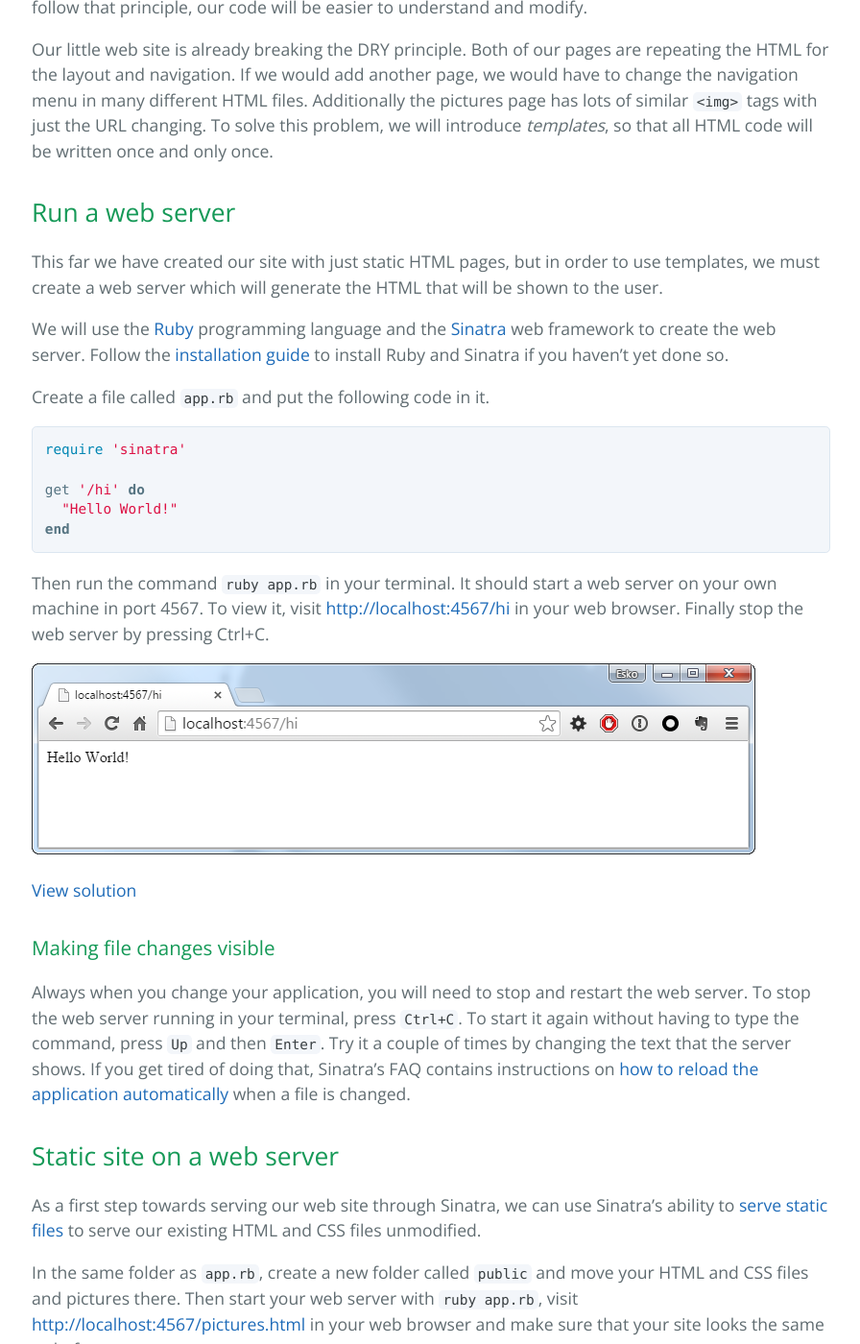
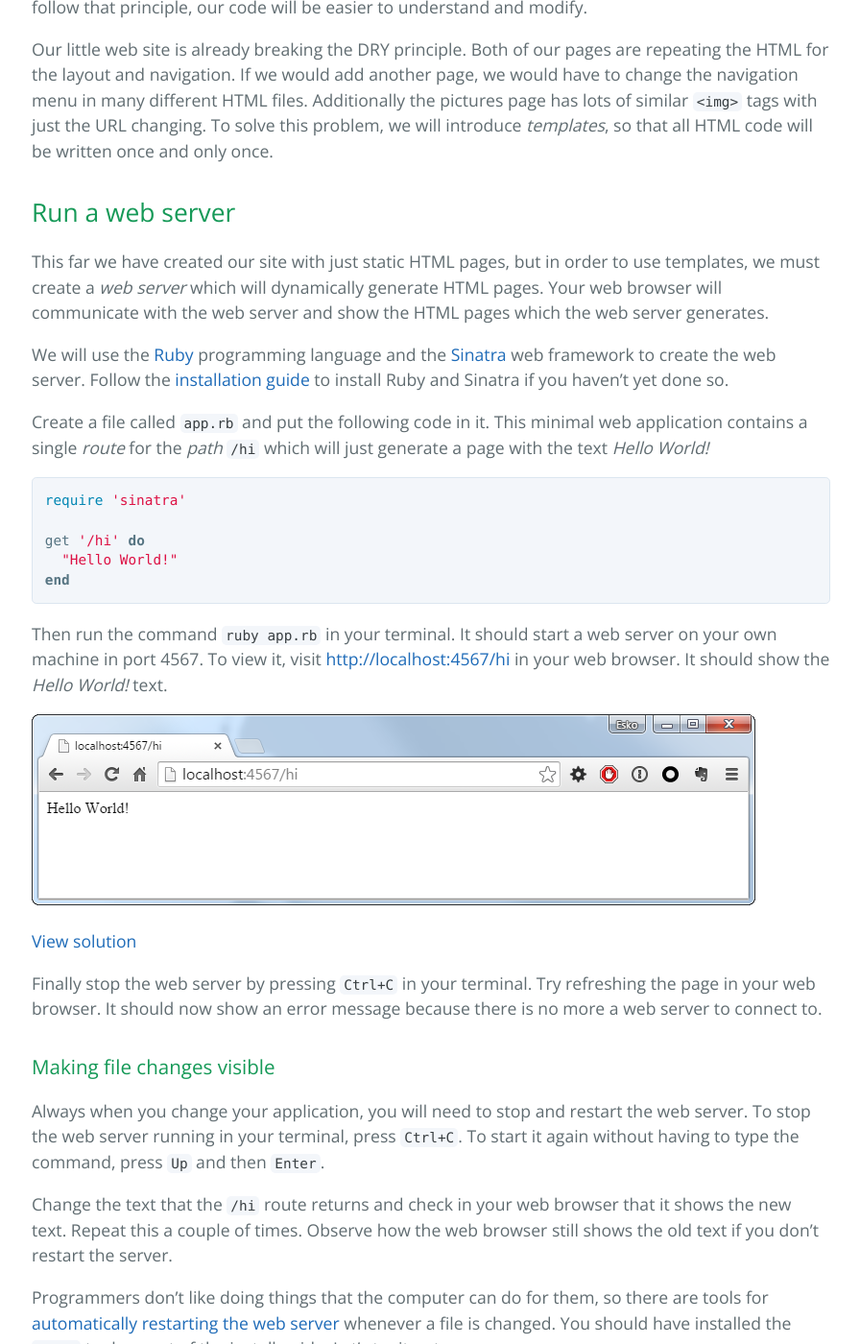
Before and after one commit to luontola/web-intro, a Jekyll site: the page built from templates.md, in a window 1280 px wide and 1400 px high, scrolled down 1862 px. Shown: the whole window at 96% size, without its empty margins (191-1087 px from the left). Built offline with Jekyll 4.4.1, drawn with Linux system fonts in a browser that asks for light colours; Markdown is read by kramdown in place of the engine named in the settings; some of the changed text lies outside the part shown.

Commit message:
Updated instructions for creating a web server and reloading it

````diff
--- a/templates.md
+++ b/templates.md
@@ -39,11 +39,11 @@
 
 ## Run a web server
 
-This far we have created our site with just static HTML pages, but in order to use templates, we must create a web server which will generate the HTML that will be shown to the user.
+This far we have created our site with just static HTML pages, but in order to use templates, we must create a *web server* which will dynamically generate HTML pages. Your web browser will communicate with the web server and show the HTML pages which the web server generates.
 
 We will use the [Ruby][ruby] programming language and the [Sinatra][sinatra] web framework to create the web server. Follow the [installation guide](/install/) to install Ruby and Sinatra if you haven't yet done so.
 
-Create a file called `app.rb` and put the following code in it.
+Create a file called `app.rb` and put the following code in it. This minimal web application contains a single *route* for the *path* `/hi` which will just generate a page with the text *Hello World!*
 
 ```ruby
 require 'sinatra'
@@ -53,16 +53,24 @@
 end
 ```
 
-Then run the command `ruby app.rb` in your terminal. It should start a web server on your own machine in port 4567. To view it, visit <http://localhost:4567/hi> in your web browser. Finally stop the web server by pressing Ctrl+C.
+Then run the command `ruby app.rb` in your terminal. It should start a web server on your own machine in port 4567. To view it, visit <http://localhost:4567/hi> in your web browser. It should show the *Hello World!* text.
 
 ![Your first web server is working](sinatra-hello-world.png)
 
 [View solution](https://github.com/orfjackal/web-intro-project/commit/d89cf7c04e9840963a2f21778eb7b4a5cc18c102)
 
+Finally stop the web server by pressing `Ctrl+C` in your terminal. Try refreshing the page in your web browser. It should now show an error message because there is no more a web server to connect to.
+
 
 ### Making file changes visible
 
-Always when you change your application, you will need to stop and restart the web server. To stop the web server running in your terminal, press `Ctrl+C`. To start it again without having to type the command, press `Up` and then `Enter`. Try it a couple of times by changing the text that the server shows. If you get tired of doing that, Sinatra's FAQ contains instructions on [how to reload the application automatically][sinatra-reloading] when a file is changed.
+Always when you change your application, you will need to stop and restart the web server. To stop the web server running in your terminal, press `Ctrl+C`. To start it again without having to type the command, press `Up` and then `Enter`.
+
+Change the text that the `/hi` route returns and check in your web browser that it shows the new text. Repeat this a couple of times. Observe how the web browser still shows the old text if you don't restart the server.
+
+Programmers don't like doing things that the computer can do for them, so there are tools for [automatically restarting the web server][sinatra-reloading] whenever a file is changed. You should have installed the `rerun` tool as part of the install guide. Let's try it out.
+
+Start the server with the command `rerun ruby app.rb` in your terminal. Try changing the text that the `/hi` route returns a couple more times, but notice how you don't need to restart the web server yourself. The `rerun` command will restart it automatically every time that you save the file (it may take a couple of seconds, so you might see an error message if you reload the page in your web browser quickly).
 
 
 ## Static site on a web server
````
Also changed, not shown: install.md (+1 -1 lines).
